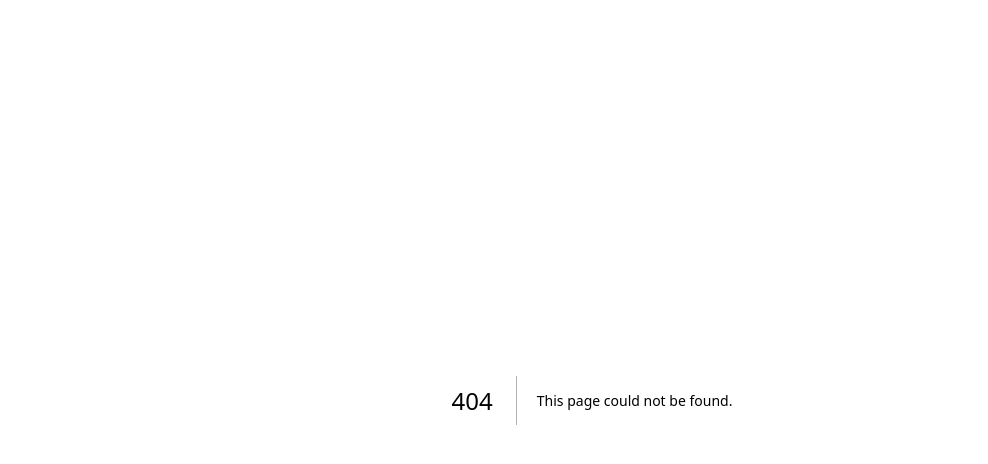
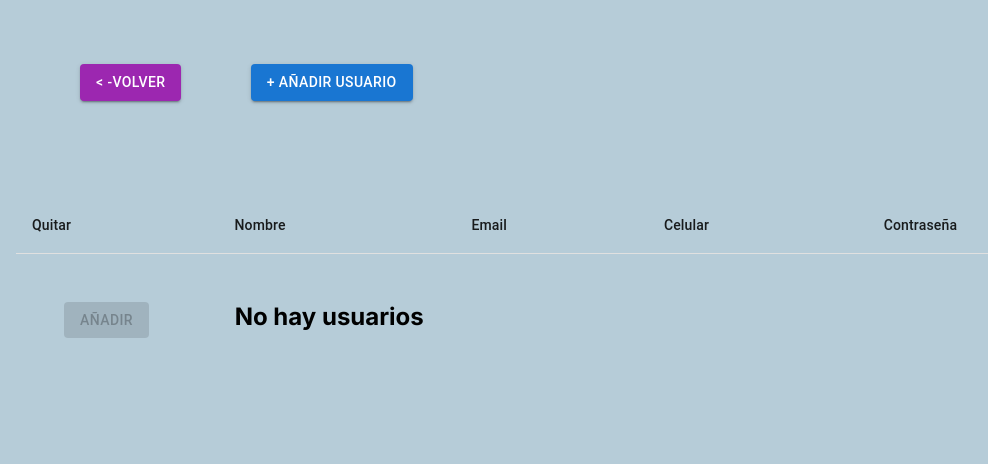
Before and after one commit to arredgroup/nestjs-auth-front, a Next.js app: page /users/create in a window 1280 px wide. Before the commit this address had no page. Shown: the top 464 px of the page, without its empty margins (48-1036 px from the left). Built offline with nearby package versions, Linux system fonts and the light colour scheme.

Commit message:
bulk create added and refactor of visuals

```diff
--- /dev/null
+++ b/app/hooks/useUsuarios.js
@@ -0,0 +1,19 @@
+import { useState } from "react"
+
+export const useUsuarios = (defaultUsuarios = []) => {
+  const [usuarios, setUsuarios] = useState(defaultUsuarios)
+  const areValid = usuarios.every(({name, email, cellphone, password}) => name && email && cellphone && password)
+  const addUsuario = () => {
+    setUsuarios(usuarios.concat({name: '', email: '', cellphone: '', password: ''}))
+  }
+  const deleteUsuario = (index) => {
+    setUsuarios(usuarios.filter((_, i) => i !== index))
+  }
+  const editUsuario = (index, newData) => {
+    setUsuarios(usuarios.map((usuario, i) => i === index ? {...usuario, ...newData} : usuario))
+  }
+  const clean = () => {
+    setUsuarios([])
+  }
+  return {usuarios, addUsuario, deleteUsuario, areValid, editUsuario, clean}
+}
--- /dev/null
+++ b/app/users/create/page.js
@@ -0,0 +1,86 @@
+"use client"
+import { useUsuarios } from "@/app/hooks/useUsuarios";
+import AuthService from "@/services/AuthService";
+import DeleteIcon from '@mui/icons-material/Delete';
+import {Box, Button, Container, Grid, IconButton, Stack, Table, TableBody, TableCell, TableHead, TableRow, TextField} from "@mui/material";
+import Link from "next/link";
+import { useRouter } from "next/navigation";
+
+export default function Page() {
+  const router = useRouter()
+  const {usuarios, addUsuario, deleteUsuario, editUsuario, areValid, clean} = useUsuarios()
+  const handleAdd = async () => {
+    const token = localStorage.getItem('token');
+    const res = await AuthService.addUsers(usuarios, token)
+    if(res){
+      clean()
+      alert('Usuarios agregados correctamente')
+    }
+    else router.push('/login')
+  }
+  return (
+    <Container>
+     <Stack>
+      <Box>
+        <Grid container spacing={4} padding={10}>
+          <Grid xs={2} padding={2}>
+            <Link href="/users"><Button variant="contained" color="secondary">&lt; -Volver</Button></Link>
+          </Grid>
+          <Grid xs={3} padding={2}>
+            <Button variant="contained" color="primary" onClick={addUsuario}>+ Añadir usuario</Button>
+          </Grid>
+        </Grid>
+      </Box>
+      <Table>
+        <TableHead>
+          <TableRow>
+            <TableCell>Quitar</TableCell>
+            <TableCell>Nombre</TableCell>
+            <TableCell>Email</TableCell>
+            <TableCell>Celular</TableCell>
+            <TableCell>Contraseña</TableCell>
+          </TableRow>
+        </TableHead>
+        <TableBody>
+          {
+            usuarios.map((usuario, index) => (
+              <TableRow key={index}>
+                <TableCell >
+                  <Button aria-label="delete" color="error" variant="outlined" onClick={()=>deleteUsuario(index) }>
+                    Quitar
+                  </Button>
+                </TableCell>
+                <TableCell>
+                  <TextField placeholder="Definir nombre" value={usuario.name} onChange={(e) => editUsuario(index, {name: e.target.value})} />
+                </TableCell>
+                <TableCell>
+                  <TextField placeholder="Definir email" value={usuario.email} onChange={(e) => editUsuario(index, {email: e.target.value})} />
+                </TableCell>
+                <TableCell>
+                  <TextField placeholder="Definir celular" value={usuario.cellphone} onChange={(e) => editUsuario(index, {cellphone: e.target.value})} />
+                </TableCell>
+                <TableCell>
+                  <TextField placeholder="Definir contraseña" value={usuario.password} onChange={(e) => editUsuario(index, {password: e.target.value})} />
+                </TableCell>
+              </TableRow>
+            ))
+          }
+        </TableBody>
+      </Table>
+      <Box>
+        <Grid container spacing={4} padding ={10}>
+          <Grid xs={2}>
+            <Button variant="contained" disabled={!areValid || usuarios.length == 0} onClick={handleAdd}>Añadir</Button>
+          </Grid>
+          <Grid xs={5}>
+
+            {usuarios.length == 0 ? <h2>No hay usuarios</h2>:(
+              areValid ? <h2>'Todos los campos están llenos, puede agregar los usuarios a la base de datos'</h2> : <h2>'Faltan campos por llenar'</h2>
+            )}
+          </Grid>
+        </Grid>
+      </Box>
+     </Stack>
+    </Container>
+  );
+}
--- a/package.json
+++ b/package.json
@@ -16,7 +16,7 @@
     "@emotion/react": "^11.11.4",
     "@emotion/styled": "^11.11.5",
     "@fontsource/roboto": "^5.0.13",
-    "@mui/icons-material": "^5.15.15",
+    "@mui/icons-material": "^5.16.1",
     "@mui/material": "^5.15.15",
     "@mui/x-date-pickers": "^7.10.0",
     "axios": "^1.7.2",
--- a/services/AuthService.js
+++ b/services/AuthService.js
@@ -18,6 +18,20 @@ const handleLogin = async (user, pass) => {
     }
 }
 
+const addUsers = async (users, token) => {
+    try{
+        const response = await axios.post('http://localhost:3001/api/v1/users/bulkCreate', users, {
+            headers: {
+                token,
+            }
+        });
+        return response.status === 200;
+    }
+    catch(e){
+        console.error(e);
+        return false;
+    }
+}
 const getUsers = async ({active, name, login_before_date, login_after_date}, token) => {
     try {
         const response = await axios.get('http://localhost:3001/api/v1/users/findUsers', {
@@ -108,4 +122,5 @@ export default {
     logOut,
     registerUser,
     updateUser,
+    addUsers
 };
```
Also changed, not shown: app/users/page.js (+13 -3 lines), 1 other file (tests, documents, lock files or other folders).
